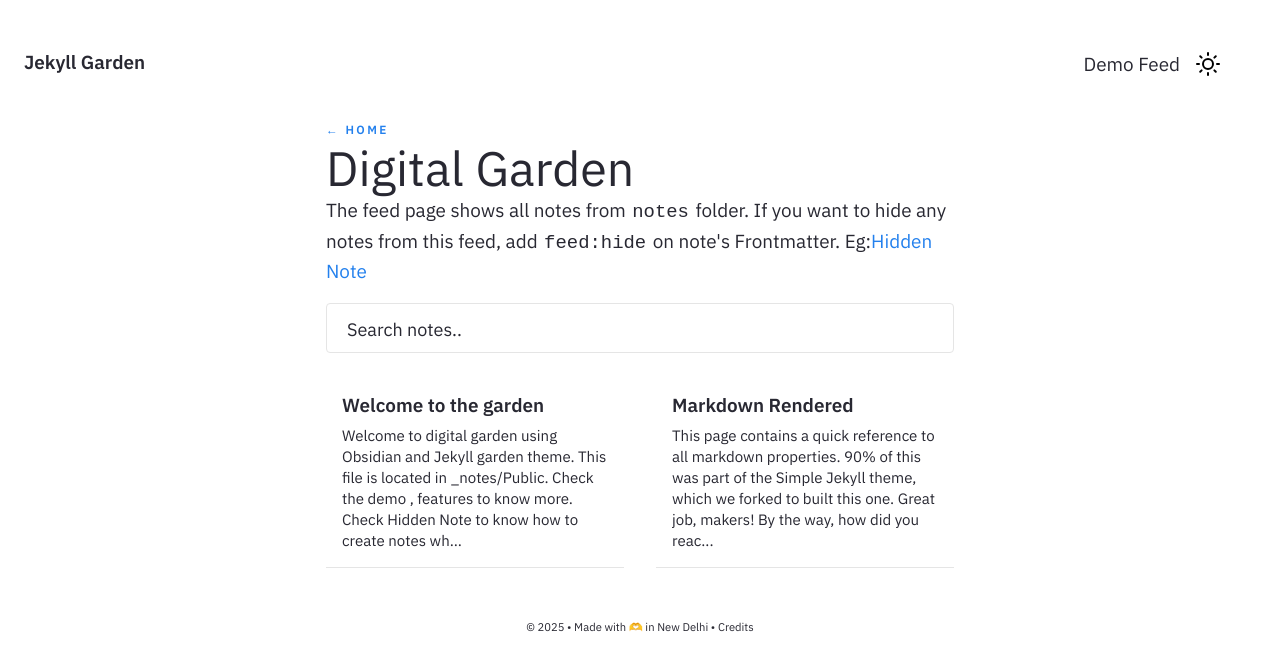
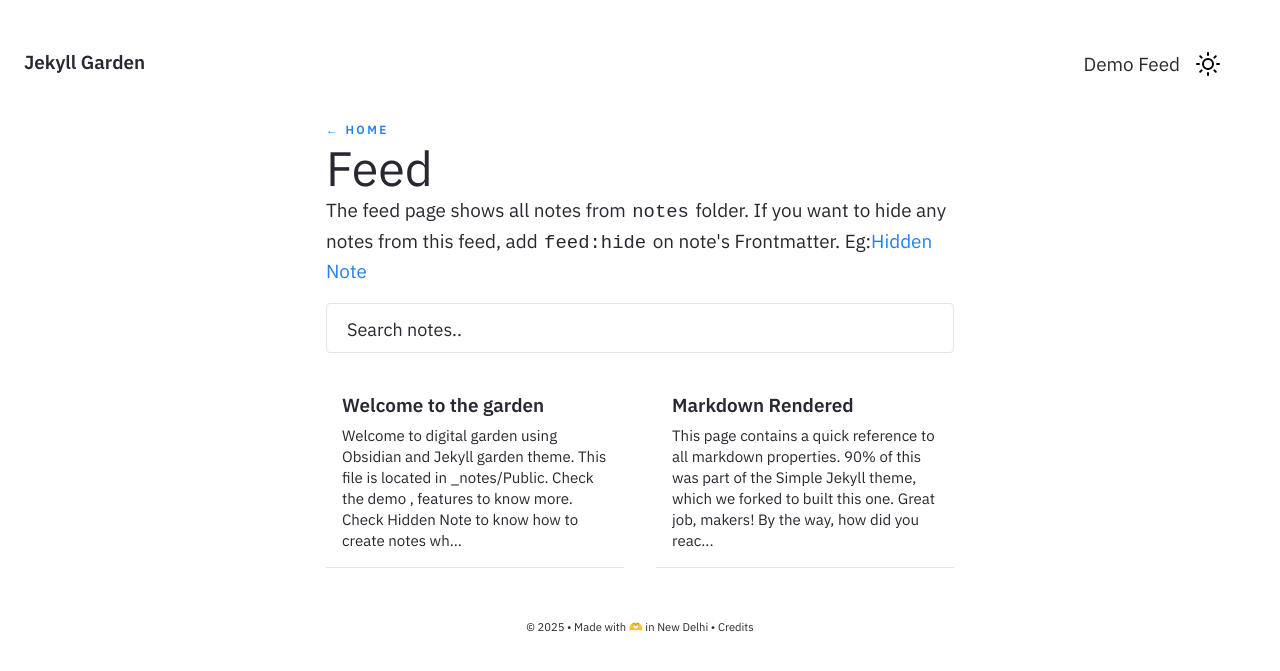
Before and after one commit to chhotavakeel/ExLibrasPranav, a Jekyll site: the page built from pages/notes.md, in a window 1280 px wide. Shown: the top 671 px of the page. Built offline with Jekyll 4.4.1, drawn with Linux system fonts in a browser that asks for light colours.

Commit message:
Update notes.md

```diff
--- a/pages/notes.md
+++ b/pages/notes.md
@@ -1,8 +1,8 @@
 ---
 layout: Post
-permalink: /notes
+permalink: /feed
 feedformat: card
-title: Digital Garden
+title: Feed
 ---
 
 The feed page shows all notes from `notes` folder. If you want to hide any notes from this feed, add `feed:hide` on note's Frontmatter. Eg:[[Hidden Note]]
```
